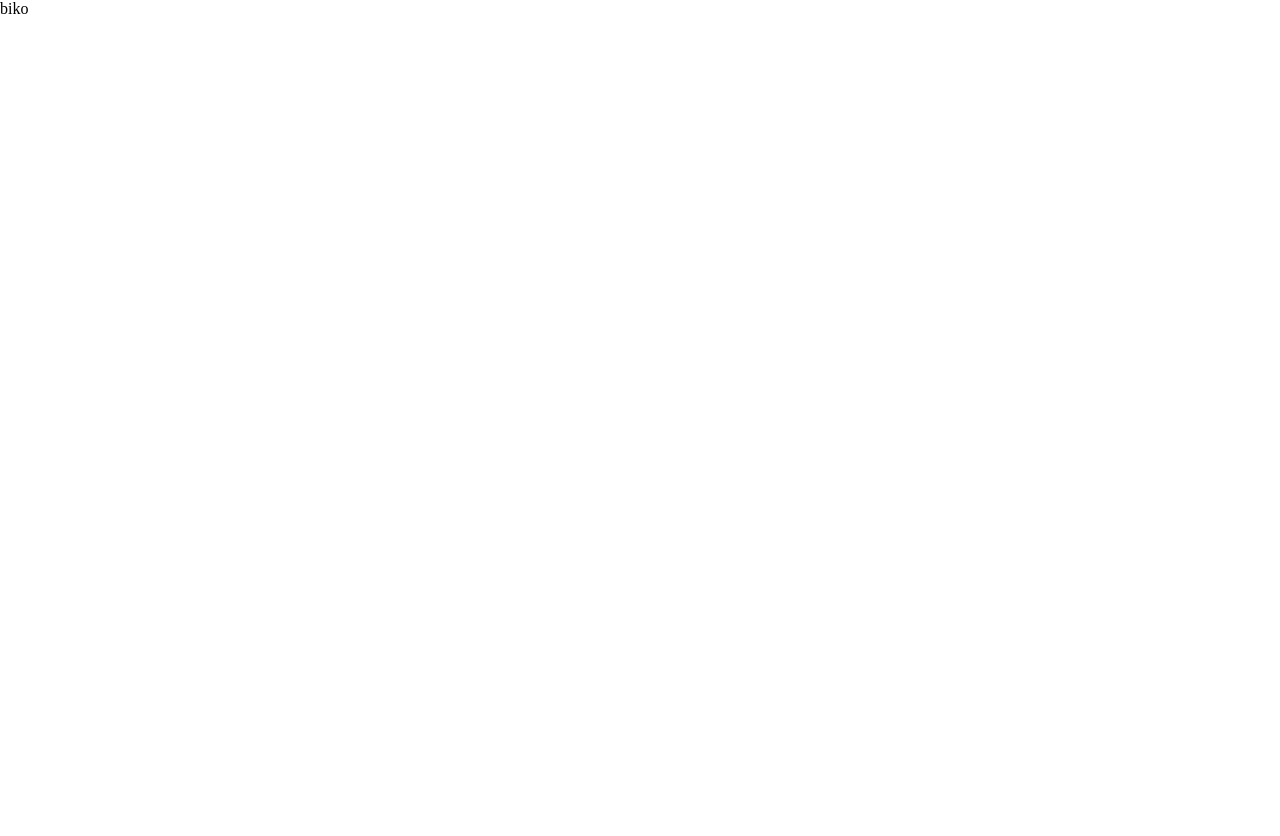
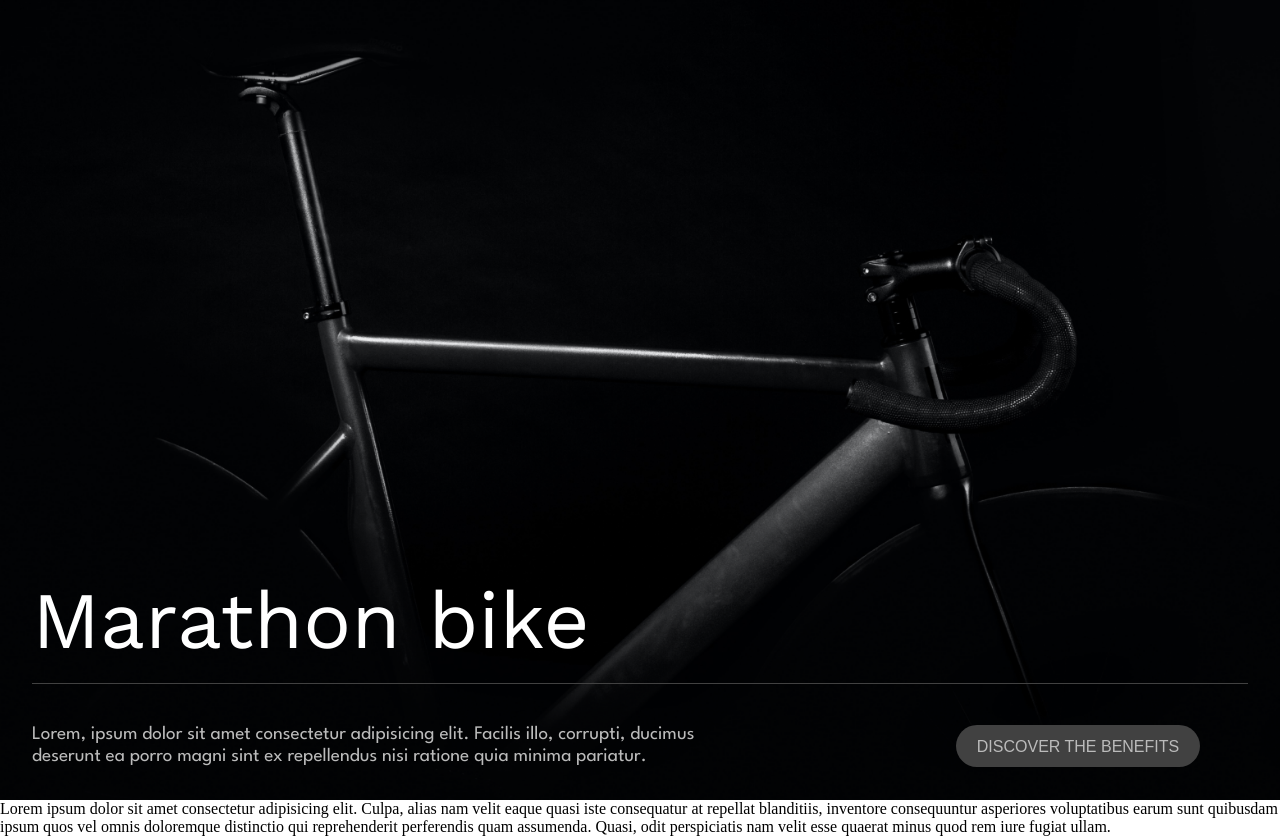
Before and after one commit to ajoykumardas12/biko-homepage, a website: page index.html in a window 1280 px wide. Before the commit the page ends 800 px from the top, so only its background shows below. Drawn offline with nearby package versions, Linux system fonts and the light colour scheme.

Commit message:
hero-section

```diff
--- a/gulpfile.js
+++ b/gulpfile.js
@@ -7,7 +7,7 @@ function buildDistStyles() {
 }
 
 function watchTask() {
-  watch(["scss/styles.scss"], buildDistStyles);
+  watch(["scss/**/*.scss"], buildDistStyles);
 }
 
 exports.default = series(buildDistStyles, watchTask);
--- a/index.html
+++ b/index.html
@@ -5,8 +5,41 @@
     <meta name="viewport" content="width=device-width, initial-scale=1.0" />
     <title>Biko</title>
     <link rel="stylesheet" href="css/styles.css" />
+    <link rel="preconnect" href="https://fonts.googleapis.com" />
+    <link rel="preconnect" href="https://fonts.gstatic.com" crossorigin />
+    <link rel="preconnect" href="https://fonts.googleapis.com" />
+    <link rel="preconnect" href="https://fonts.gstatic.com" crossorigin />
+    <link
+      href="https://fonts.googleapis.com/css2?family=League+Spartan:wght@300;400;500;600;700&family=Work+Sans:wght@300;400;500;600;700&display=swap"
+      rel="stylesheet"
+    />
   </head>
   <body>
-    biko
+    <main>
+      <section class="hero-section">
+        <div class="hero-texts">
+          <h1 class="hero-heading">Marathon bike</h1>
+          <div class="horizontal-seperator"></div>
+          <div class="hero-para">
+            <p>
+              Lorem, ipsum dolor sit amet consectetur adipisicing elit. Facilis
+              illo, corrupti, ducimus deserunt ea porro magni sint ex
+              repellendus nisi ratione quia minima pariatur.
+            </p>
+            <button class="button hero-cta-button">
+              DISCOVER THE BENEFITS
+            </button>
+          </div>
+        </div>
+      </section>
+      <section>
+        Lorem ipsum dolor sit amet consectetur adipisicing elit. Culpa, alias
+        nam velit eaque quasi iste consequatur at repellat blanditiis, inventore
+        consequuntur asperiores voluptatibus earum sunt quibusdam ipsum quos vel
+        omnis doloremque distinctio qui reprehenderit perferendis quam
+        assumenda. Quasi, odit perspiciatis nam velit esse quaerat minus quod
+        rem iure fugiat ullam.
+      </section>
+    </main>
   </body>
 </html>
--- a/scss/globals/_boilerplate.scss
+++ b/scss/globals/_boilerplate.scss
@@ -7,3 +7,18 @@ html {
   margin: 0;
   padding: 0;
 }
+
+p {
+  font-size: 1.2rem;
+  font-family: var(--font-text);
+  font-weight: 400;
+  line-height: 115%;
+}
+
+button {
+  padding: 0.8rem 1.3rem 0.7rem;
+  border-radius: 2rem;
+  border: none;
+  font-size: 1em;
+  cursor: pointer;
+}
--- /dev/null
+++ b/scss/globals/_colors.scss
@@ -0,0 +1,9 @@
+:root {
+  --black: #000000;
+  --dark: #0b0c0e;
+  --white: #ffffff;
+  --light: #f1f1f1;
+  --light-gray: #bbbbbb;
+  --dark-gray: #414141;
+  --grey-black: #212121;
+}
--- /dev/null
+++ b/scss/globals/_fonts.scss
@@ -0,0 +1,4 @@
+:root {
+  --font-heading: "Work Sans", sans-serif;
+  --font-text: "League Spartan", sans-serif;
+}
--- /dev/null
+++ b/scss/globals/_global-classes.scss
@@ -0,0 +1,5 @@
+.horizontal-seperator {
+  width: 100%;
+  height: 1px;
+  background: var(--dark-gray);
+}
--- a/scss/globals/_index.scss
+++ b/scss/globals/_index.scss
@@ -1 +1,4 @@
 @forward "boilerplate";
+@forward "colors";
+@forward "fonts";
+@forward "global-classes";
--- /dev/null
+++ b/scss/sections/_hero.scss
@@ -0,0 +1,37 @@
+.hero-section {
+  width: 100%;
+  height: 100vh;
+  height: 100dvh;
+  color: var(--black);
+  background-image: url(../../assets/images/josh-nuttall-eTrHMJwI5ro-unsplash.png);
+  background-size: cover;
+  background-position: center;
+  padding: 2rem;
+  display: flex;
+  align-items: end;
+
+  .hero-texts {
+    .hero-heading {
+      font-size: 5rem;
+      color: var(--white);
+      font-family: var(--font-heading);
+      font-weight: 400;
+    }
+    .horizontal-seperator {
+      margin: 1rem 0 2.5rem;
+    }
+    .hero-para {
+      display: flex;
+      p {
+        width: 55%;
+        color: var(--light-gray);
+      }
+      .hero-cta-button {
+        flex-grow: 0;
+        margin: auto 3rem auto auto;
+        color: var(--light-gray);
+        background: var(--dark-gray);
+      }
+    }
+  }
+}
--- /dev/null
+++ b/scss/sections/_index.scss
@@ -0,0 +1 @@
+@forward "hero";
--- a/scss/styles.scss
+++ b/scss/styles.scss
@@ -1 +1,3 @@
 @forward "globals";
+
+@forward "sections";
```
Also changed, not shown: assets/images/josh-nuttall-eTrHMJwI5ro-unsplash.png (added), css/styles.css.
